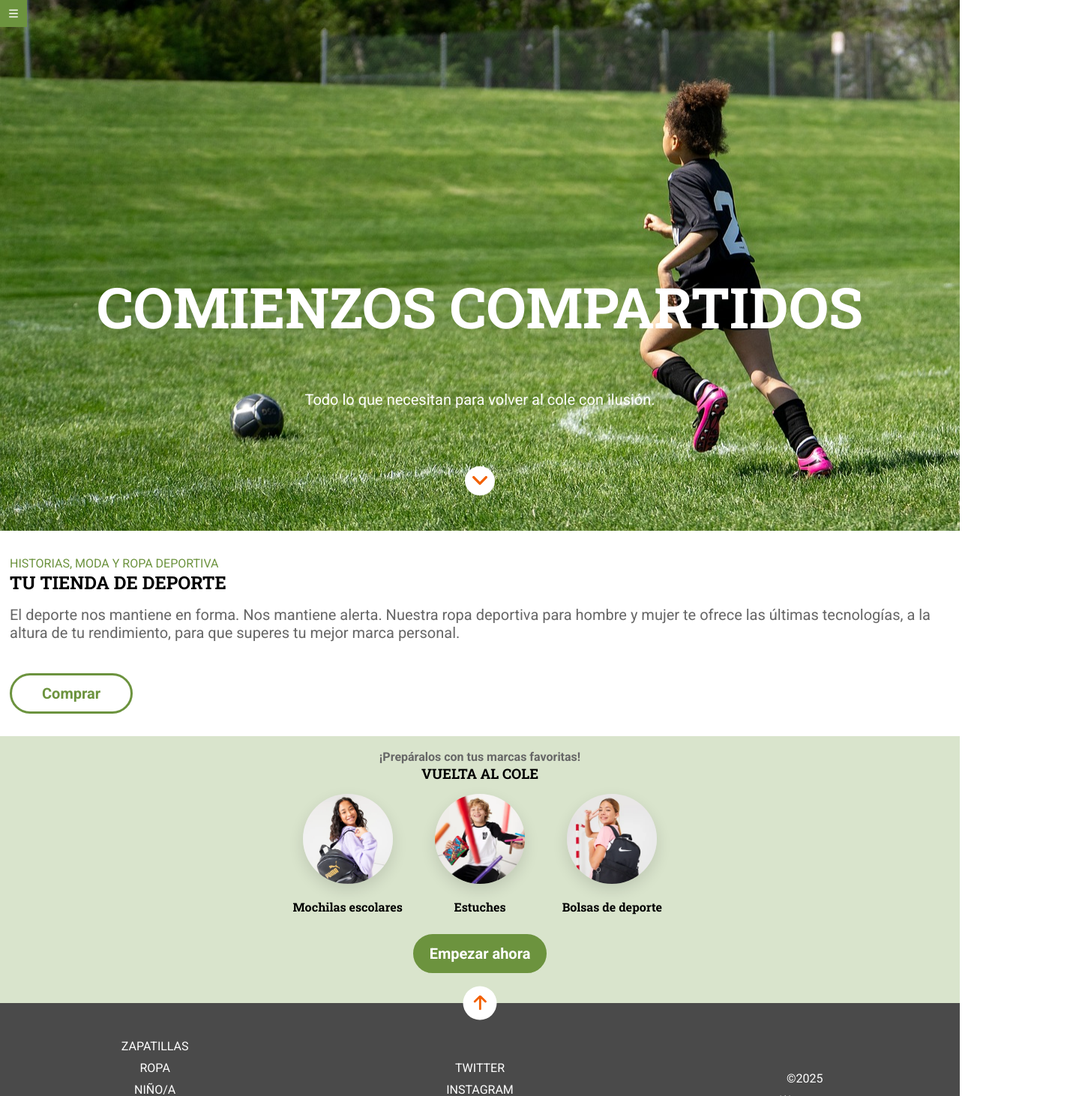
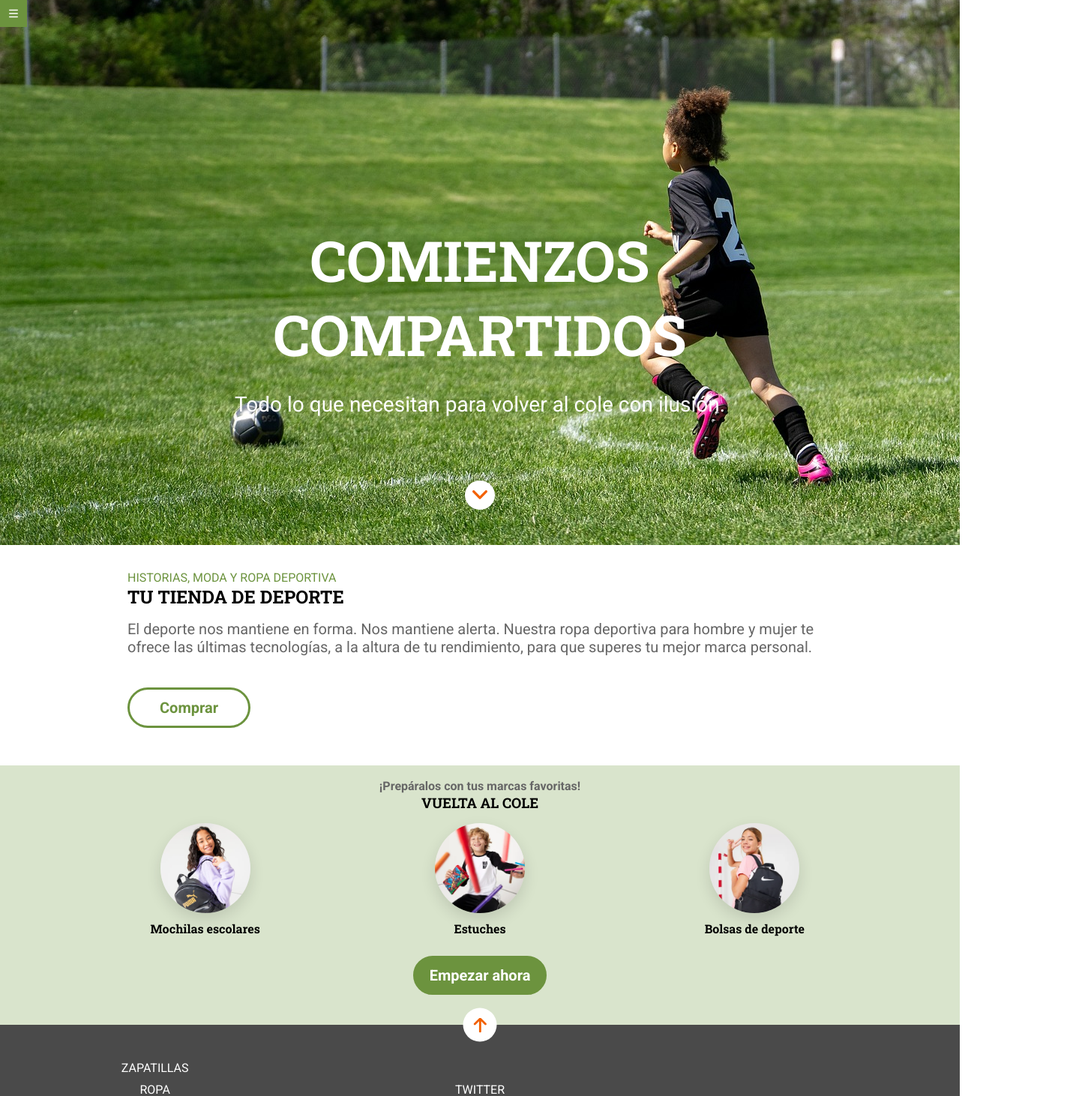
Before and after one commit to Adalab/modulo-1-evaluacion-final-psanchezdlf, a plain HTML site: page index.html in a window 1280 px wide. Shown: the top 1462 px of the page at 75% size, 1455 px wide, since content can reach past the window. Drawn offline with Linux system fonts and the light colour scheme.

Commit message:
media queries update

```diff
--- a/style.css
+++ b/style.css
@@ -69,7 +69,6 @@ p, span, li, a {
 }
 
 .hero-text {
-  padding-top: ;
   padding: 297px 40px 57px 40px;
   text-align: center;
 }
@@ -175,7 +174,7 @@ padding-bottom: 57px;
 .product-list {
   display: grid;
   grid-template-columns: 1fr; /* una sola columna (se apilan en movil) */
-  gap:10px;
+  gap: 10px;
   justify-items: center;
 }
 
@@ -185,7 +184,6 @@ padding-bottom: 57px;
   flex-direction: column;
   align-items: center;
   text-align: center;
-  gap: 10px;
 }
 
 /* caja redonda para las imágenes */
@@ -291,17 +289,25 @@ margin-bottom: 10px;  /* separación entre elementos lista */
 }
 
 
-/* BREAKPOINTS */
+/*  ---------- BREAKPOINTS ----------- */
 
 /* Tablet */
+@media (min-width: 768px) {
 
-@media (min-width: 768px) {
+  .hero h1 {
+    font-size: 75px;   /* fuente de h1 más grande a partir de tablet */
+    margin: 0; /* texto más pegado */
+  }
+
+  /* más aire a los lados y por debajo en features tablet */
+  .features {
+  padding: 34px 38px 50px 38px;
+  }
+
+  /* card de cada producto */
   .product-list {
     grid-template-columns: 1fr 1fr 1fr;
-  }
-
-  .hero h1 {
-    font-size: 75px;
+    column-gap: 32px;   /* separa horizontalmente las cards */
   }
 
   .footer-content {
@@ -310,8 +316,24 @@ margin-bottom: 10px;  /* separación entre elementos lista */
 }
 
 /* Escritorio */
-
 @media (min-width: 1024px ) {
 
+  .hero h1 {
+    padding: 0px 500px 0px 500px;   /* amplia aire a los lados */
+    margin: 0;
+  }
 
+  .hero p {
+    font-size:28px;
+  }
+
+  /* aún más aire a los lados en features desktop para equilibrar */
+  .features {
+  padding: 34px 170px 50px 170px;
+  }
+
+  /* card de cada producto */
+  .product-list {
+    column-gap: 200px;   /* separa aún más las cards en escritorio */
+  }
 }
```
